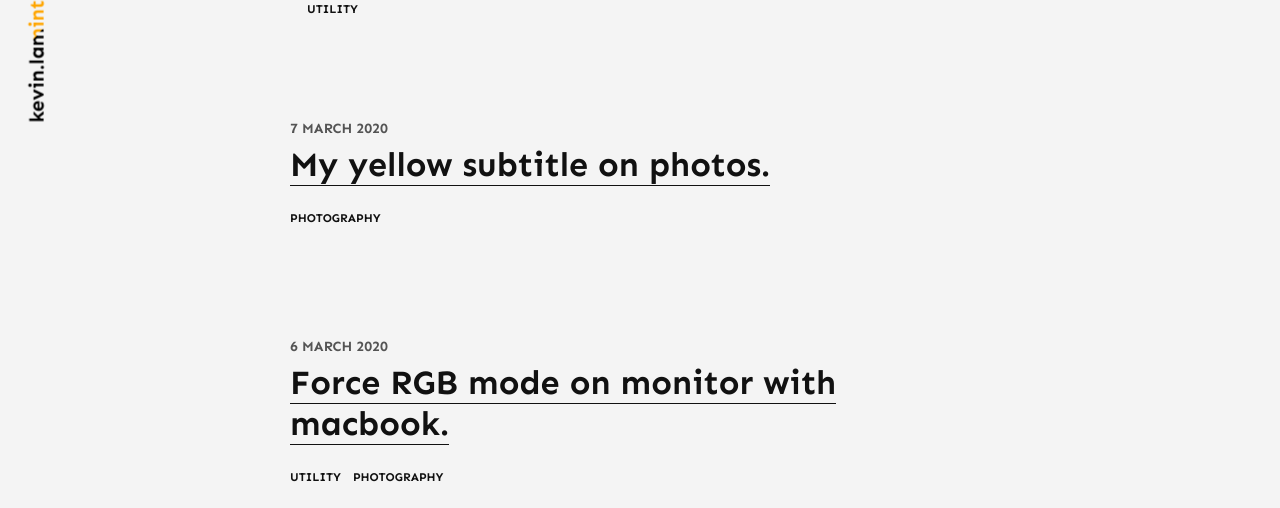
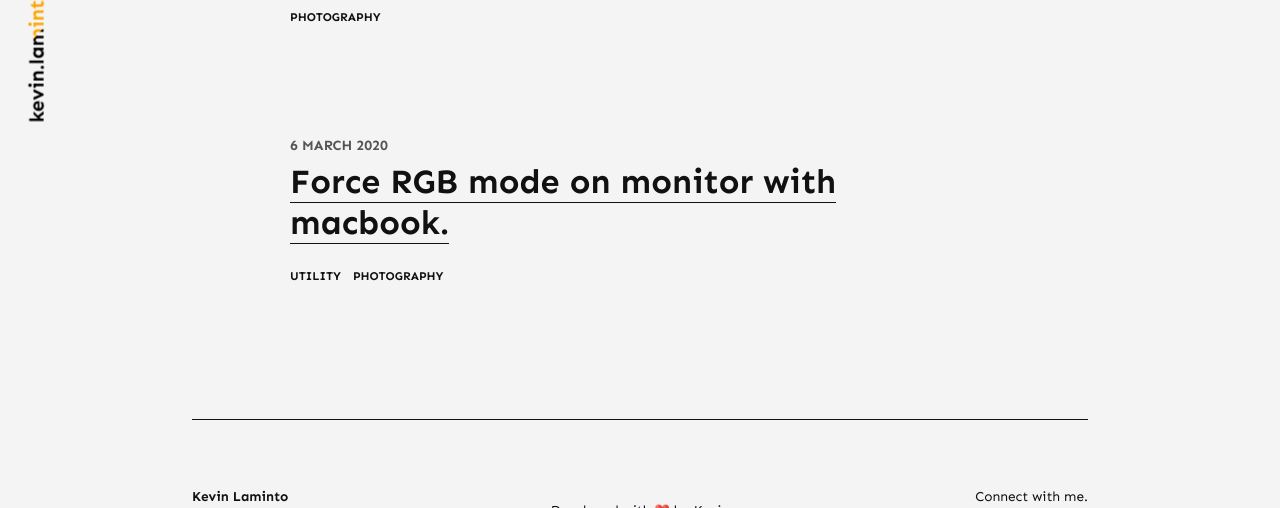
Before and after one commit to kxvn-lx/kevin-web, a Gatsby site: page /blog in a window 1280 px wide. Shown: the part 592-1100 px from the top of the page. Built offline with nearby package versions, Linux system fonts and the light colour scheme; Gatsby itself is replaced by a stand-in of ours.

Commit message:
undo commits

```diff
--- a/src/components/blog/blog.js
+++ b/src/components/blog/blog.js
@@ -17,7 +17,7 @@ const BlogHome = ({ data }) => {
           <Emoji symbol="📔" label="notes" /> Blog
         </h1>
 
-        <LatestBlog />
+        {/* <LatestBlog /> */}
 
         {data.allMarkdownRemark.edges.map(blog => (
           // The contents
```
